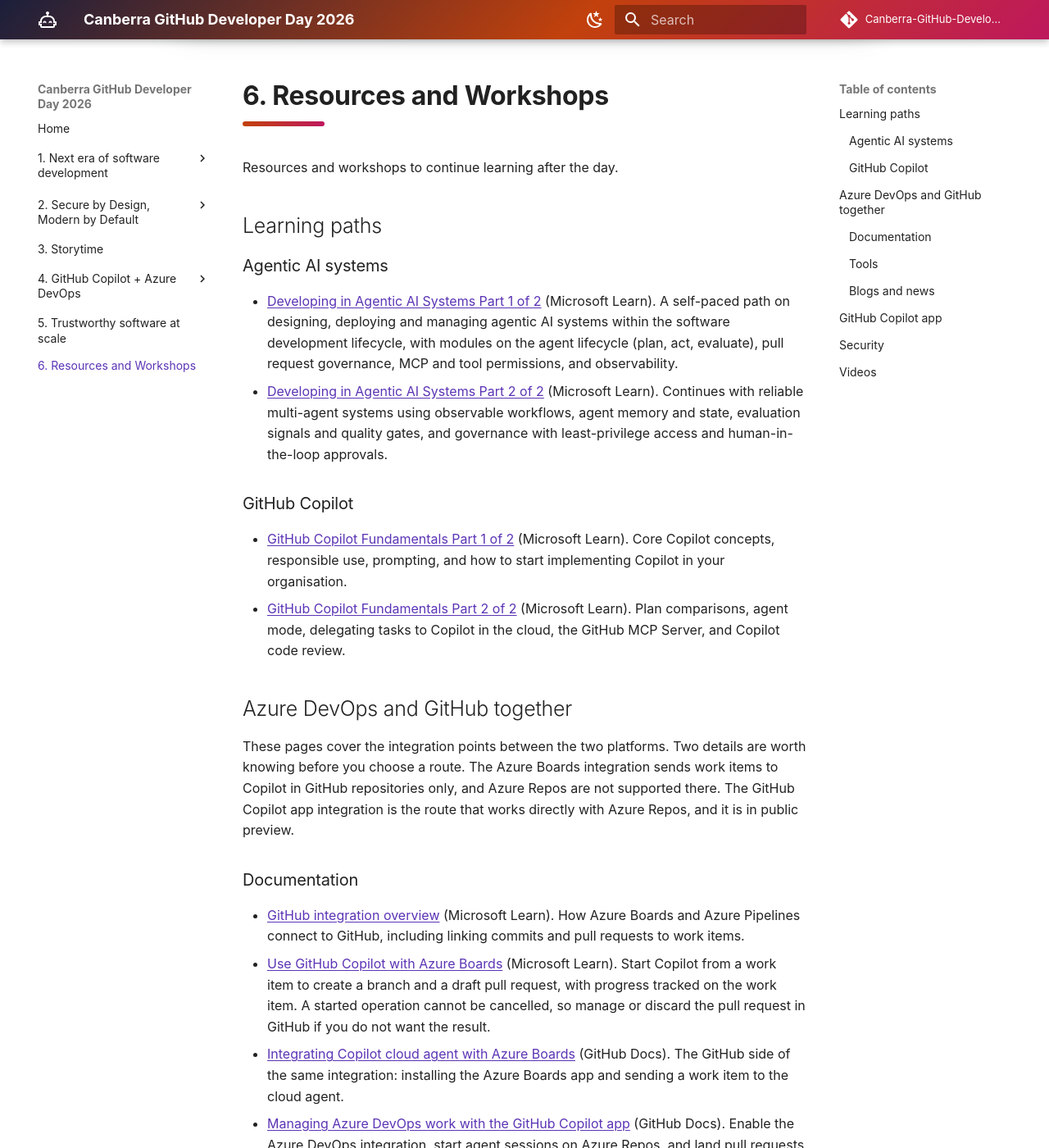
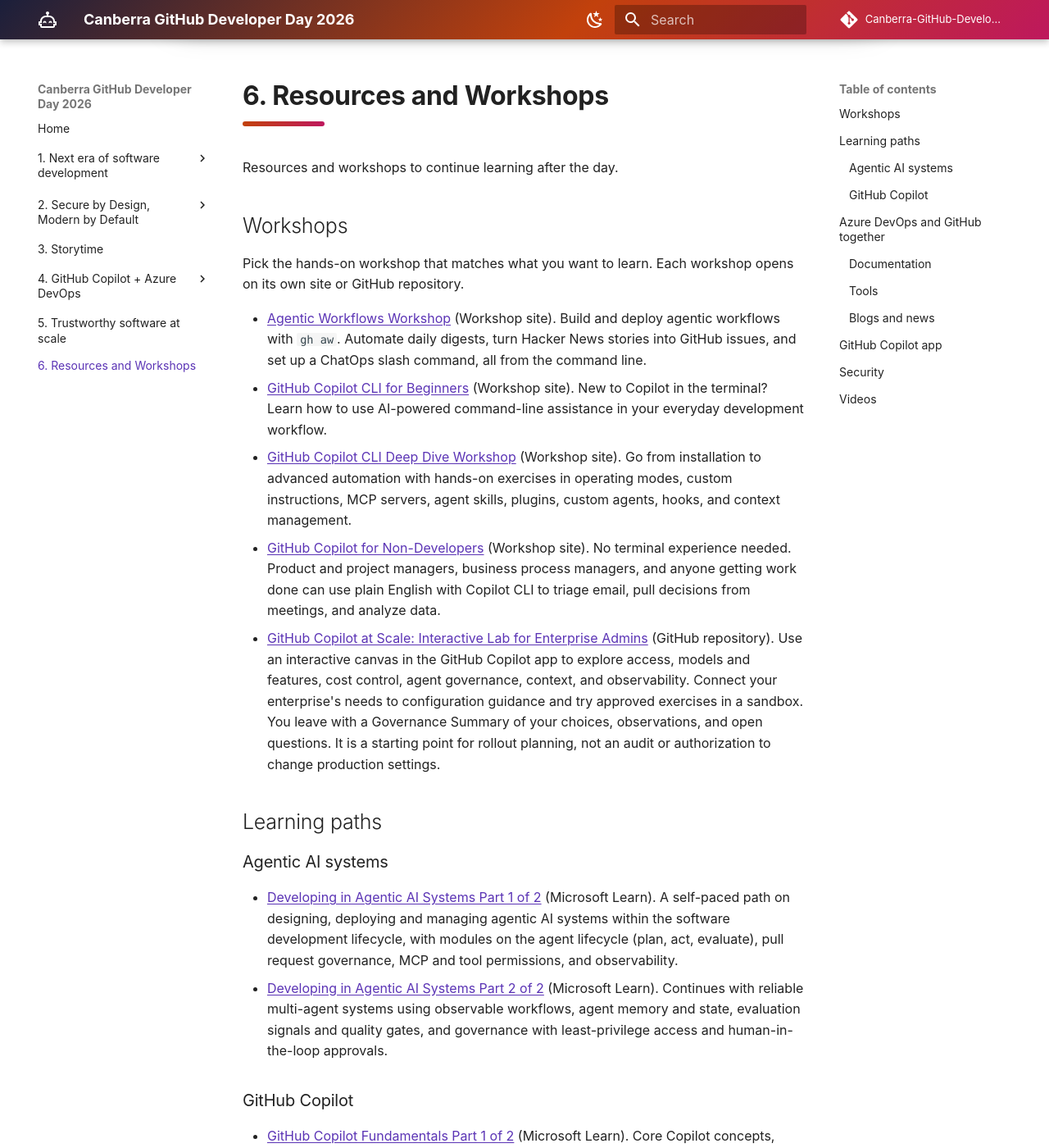
Before and after one commit to codess-aus/Canberra-GitHub-Developer-Day-2026, an MkDocs documentation site: the page built from docs/6-resources-and-workshops/index.md, in a window 1280 px wide and 1400 px high, scrolled down 542 px. Shown: the whole window at 82% size. Built offline with MkDocs 1.6.1 and Material for MkDocs 9.7.7, drawn with Linux system fonts in a browser that asks for light colours; comment, search, counter and statistics services are not loaded.

Commit message:
Add hands-on workshops to the Resources page
Co-authored-by: copilot-swe-agent[bot] <198982749+Copilot@users.noreply.github.com>

```diff
--- a/docs/6-resources-and-workshops/index.md
+++ b/docs/6-resources-and-workshops/index.md
@@ -8,6 +8,16 @@ summary: Resources and workshops to continue learning after the day.
 ---
 
 Resources and workshops to continue learning after the day.
+
+## Workshops
+
+Pick the hands-on workshop that matches what you want to learn. Each workshop opens on its own site or GitHub repository.
+
+- [Agentic Workflows Workshop](https://copilot-dev-days.github.io/agentic-workflows-workshop/) (Workshop site). Build and deploy agentic workflows with `gh aw`. Automate daily digests, turn Hacker News stories into GitHub issues, and set up a ChatOps slash command, all from the command line.
+- [GitHub Copilot CLI for Beginners](https://awesome-copilot.github.com/learning-hub/cli-for-beginners/) (Workshop site). New to Copilot in the terminal? Learn how to use AI-powered command-line assistance in your everyday development workflow.
+- [GitHub Copilot CLI Deep Dive Workshop](https://copilot-dev-days.github.io/copilot-cli-deep-dive-workshop/) (Workshop site). Go from installation to advanced automation with hands-on exercises in operating modes, custom instructions, MCP servers, agent skills, plugins, custom agents, hooks, and context management.
+- [GitHub Copilot for Non-Developers](https://copilot-dev-days.github.io/copilot-for-non-developers/) (Workshop site). No terminal experience needed. Product and project managers, business process managers, and anyone getting work done can use plain English with Copilot CLI to triage email, pull decisions from meetings, and analyze data.
+- [GitHub Copilot at Scale: Interactive Lab for Enterprise Admins](https://github.com/octodemo/copilot-governance-at-scale/tree/main) (GitHub repository). Use an interactive canvas in the GitHub Copilot app to explore access, models and features, cost control, agent governance, context, and observability. Connect your enterprise's needs to configuration guidance and try approved exercises in a sandbox. You leave with a Governance Summary of your choices, observations, and open questions. It is a starting point for rollout planning, not an audit or authorization to change production settings.
 
 ## Learning paths
 
```
